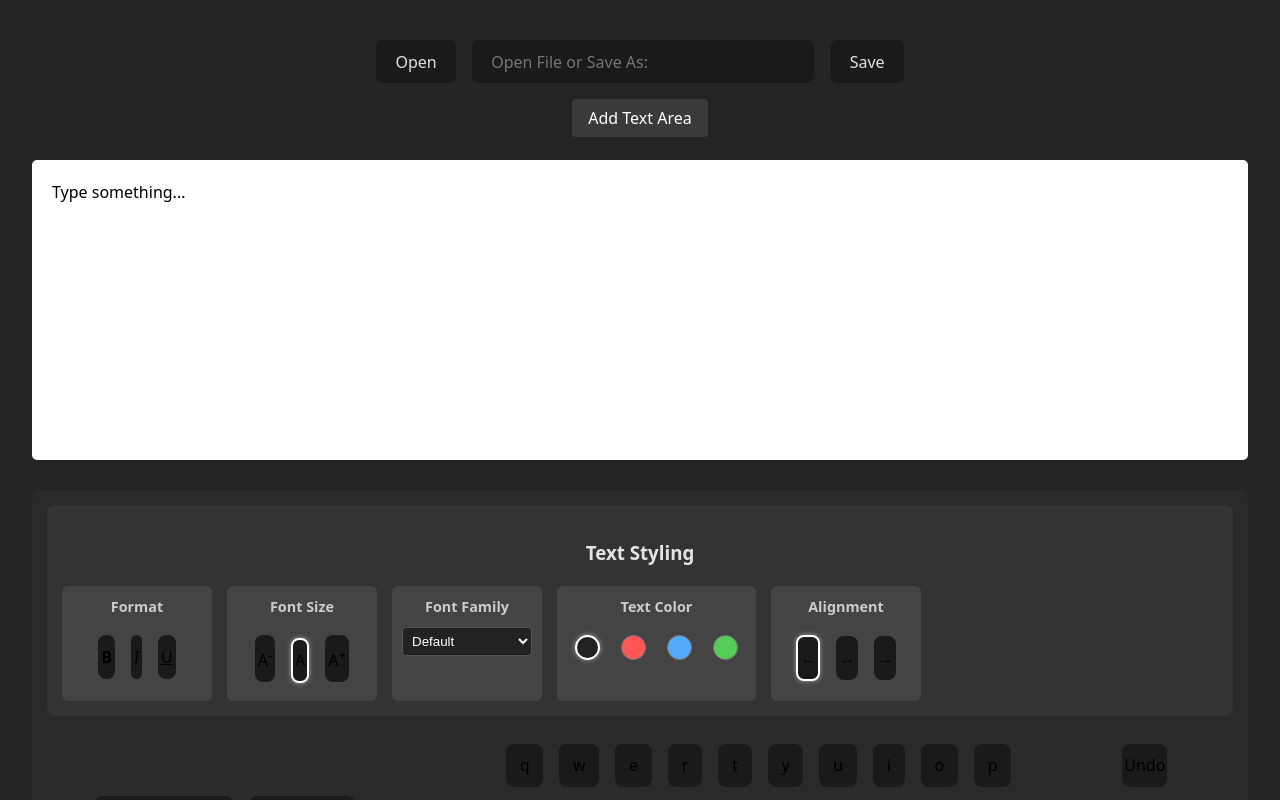
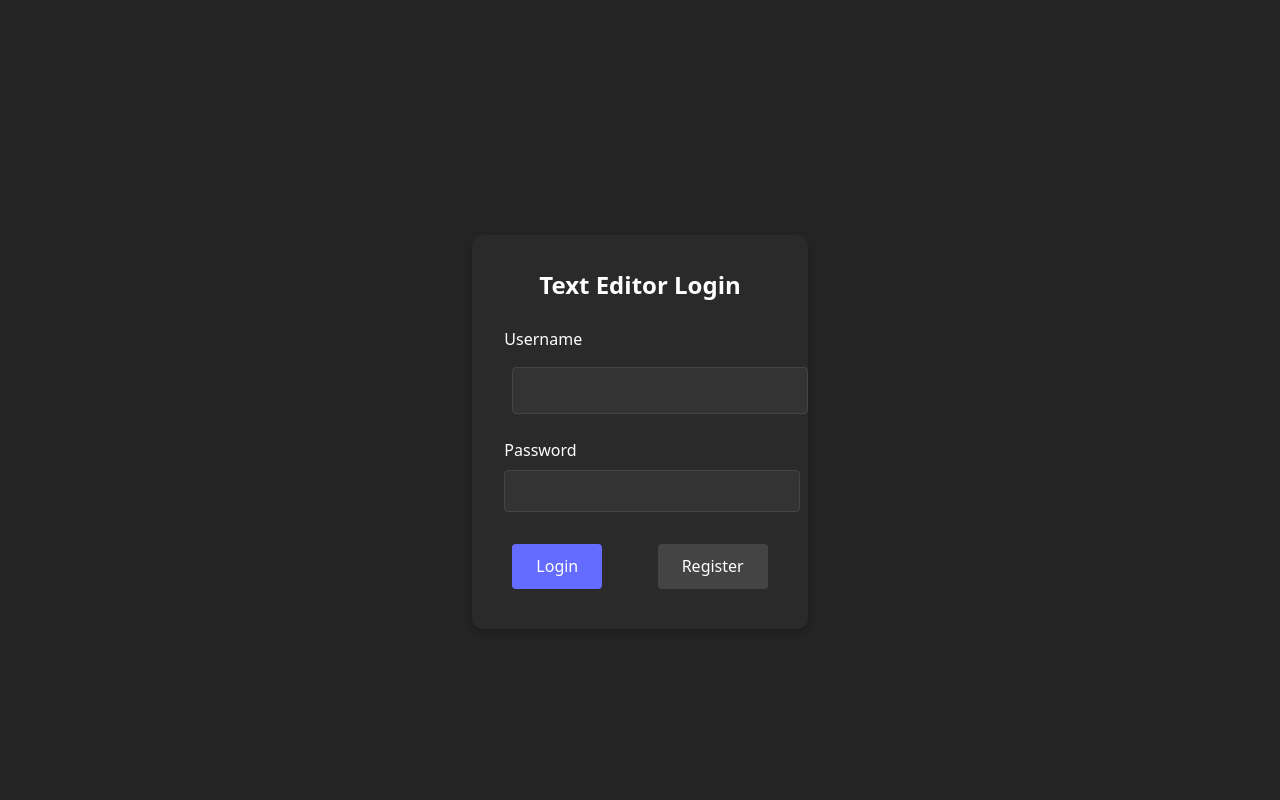
Before and after one commit to DvirFar/TextEditorReact, a React (Vite) app: page / in a window 1280 px wide. Shown: the top 800 px of the page. Built offline with nearby package versions, Linux system fonts and the light colour scheme.

Commit message:
added login page with basic auth

```diff
--- /dev/null
+++ b/src/components/auth/AuthProvider.jsx
@@ -0,0 +1,47 @@
+import { useState, useEffect } from 'react';
+import Login from './Login';
+import App from '../main/App';
+
+function AuthProvider() {
+  const [isAuthenticated, setIsAuthenticated] = useState(false);
+  const [username, setUsername] = useState('');
+  const [loading, setLoading] = useState(true);
+
+  useEffect(() => {
+    // Check if user is already logged in
+    const loggedIn = localStorage.getItem('isLoggedIn') === 'true';
+    const savedUsername = localStorage.getItem('currentUser');
+
+    if (loggedIn && savedUsername) {
+      setIsAuthenticated(true);
+      setUsername(savedUsername);
+    }
+
+    setLoading(false);
+  }, []);
+
+  const handleLogin = (username) => {
+    setIsAuthenticated(true);
+    setUsername(username);
+  };
+
+  const handleLogout = () => {
+    localStorage.removeItem('isLoggedIn');
+    localStorage.removeItem('currentUser');
+    setIsAuthenticated(false);
+    setUsername('');
+  };
+
+  if (loading) {
+    return <div>Loading...</div>;
+  }
+
+  if (!isAuthenticated) {
+    return <Login onLogin={handleLogin} />;
+  }
+
+  // Render App with props
+  return <App username={username} onLogout={handleLogout} />;
+}
+
+export default AuthProvider;
--- /dev/null
+++ b/src/components/auth/Login.jsx
@@ -0,0 +1,96 @@
+import { useState, useEffect } from 'react';
+import styles from './Login.module.css';
+
+function Login({ onLogin }) {
+  const [username, setUsername] = useState('');
+  const [password, setPassword] = useState('');
+  const [error, setError] = useState('');
+
+  const handleSubmit = (e) => {
+    e.preventDefault();
+
+    // Simple validation
+    if (!username.trim() || !password.trim()) {
+      setError('Username and password are required');
+      return;
+    }
+
+    // Check if user exists in localStorage
+    const users = JSON.parse(localStorage.getItem('users') || '[]');
+    const user = users.find(u => u.username === username && u.password === password);
+
+    if (user) {
+      // Save login status
+      localStorage.setItem('isLoggedIn', 'true');
+      localStorage.setItem('currentUser', username);
+      onLogin(username);
+    } else {
+      // Check if this is the first login (no users yet)
+      if (users.length === 0) {
+        setError('Invalid username or password');
+      } else {
+        setError('Invalid username or password');
+      }
+    }
+  };
+
+  const handleRegister = () => {
+    if (!username.trim() || !password.trim()) {
+      setError('Username and password are required');
+      return;
+    }
+
+    const users = JSON.parse(localStorage.getItem('users') || '[]');
+
+    if (users.some(u => u.username === username)) {
+      setError('Username already exists');
+      return;
+    }
+
+    const newUsers = [...users, { username, password }];
+    localStorage.setItem('users', JSON.stringify(newUsers));
+    setError('');
+    alert('Registration successful! You can now log in.');
+  };
+
+  return (
+    <div className={styles.loginContainer}>
+      <div className={styles.loginBox}>
+        <h2>Text Editor Login</h2>
+        <form onSubmit={handleSubmit}>
+          <div className={styles.inputGroup}>
+            <label htmlFor="username">Username</label>
+            <input
+              type="text"
+              id="username"
+              value={username}
+              onChange={(e) => setUsername(e.target.value)}
+            />
+          </div>
+          <div className={styles.inputGroup}>
+            <label htmlFor="password">Password</label>
+            <input
+              type="password"
+              id="password"
+              value={password}
+              onChange={(e) => setPassword(e.target.value)}
+            />
+          </div>
+          {error && <div className={styles.error}>{error}</div>}
+          <div className={styles.buttonGroup}>
+            <button type="submit" className={styles.loginButton}>Login</button>
+            <button
+              type="button"
+              className={styles.registerButton}
+              onClick={handleRegister}
+            >
+              Register
+            </button>
+          </div>
+        </form>
+      </div>
+    </div>
+  );
+}
+
+export default Login;
--- /dev/null
+++ b/src/components/auth/Login.module.css
@@ -0,0 +1,85 @@
+.loginContainer {
+    display: flex;
+    justify-content: center;
+    align-items: center;
+    height: 100vh;
+    width: 100%;
+    background-color: #242424;
+  }
+
+  .loginBox {
+    background-color: #2a2a2a;
+    border-radius: 10px;
+    padding: 2rem;
+    width: 100%;
+    max-width: 400px;
+    box-shadow: 0 4px 8px rgba(0, 0, 0, 0.2);
+  }
+
+  .loginBox h2 {
+    margin-top: 0;
+    color: white;
+    text-align: center;
+    margin-bottom: 1.5rem;
+  }
+
+  .inputGroup {
+    margin-bottom: 1rem;
+  }
+
+  .inputGroup label {
+    display: block;
+    margin-bottom: 0.5rem;
+    color: white;
+    text-align: left;
+  }
+
+  .inputGroup input {
+    width: 100%;
+    padding: 0.7rem;
+    border-radius: 4px;
+    border: 1px solid #444;
+    background-color: #333;
+    color: white;
+    font-size: 1rem;
+  }
+
+  .buttonGroup {
+    display: flex;
+    justify-content: space-between;
+    margin-top: 1.5rem;
+  }
+
+  .loginButton, .registerButton {
+    padding: 0.7rem 1.5rem;
+    border: none;
+    border-radius: 4px;
+    font-size: 1rem;
+    cursor: pointer;
+    transition: background-color 0.3s;
+  }
+
+  .loginButton {
+    background-color: #646cff;
+    color: white;
+  }
+
+  .loginButton:hover {
+    background-color: #7b82ff;
+  }
+
+  .registerButton {
+    background-color: #444;
+    color: white;
+  }
+
+  .registerButton:hover {
+    background-color: #555;
+  }
+
+  .error {
+    color: #ff5555;
+    text-align: left;
+    margin-top: 0.5rem;
+    font-size: 0.9rem;
+  }
--- /dev/null
+++ b/src/components/auth/LogoutButton.jsx
@@ -0,0 +1,12 @@
+import styles from './LogoutButton.module.css';
+
+function LogoutButton({ username, onLogout }) {
+  return (
+    <div className={styles.logoutContainer}>
+      <span className={styles.username}>Logged in as: {username}</span>
+      <button onClick={onLogout} className={styles.logoutButton}>Logout</button>
+    </div>
+  );
+}
+
+export default LogoutButton;
--- /dev/null
+++ b/src/components/auth/LogoutButton.module.css
@@ -0,0 +1,29 @@
+.logoutContainer {
+    display: flex;
+    align-items: center;
+    justify-content: flex-end;
+    padding: 10px;
+    background-color: #2a2a2a;
+    border-radius: 8px;
+    margin-bottom: 10px;
+  }
+
+  .username {
+    margin-right: 15px;
+    color: #ccc;
+    font-size: 0.9rem;
+  }
+
+  .logoutButton {
+    background-color: #444;
+    color: white;
+    border: none;
+    border-radius: 4px;
+    padding: 5px 10px;
+    cursor: pointer;
+    transition: background-color 0.3s;
+  }
+
+  .logoutButton:hover {
+    background-color: #555;
+  }
--- a/src/components/main/App.jsx
+++ b/src/components/main/App.jsx
@@ -3,12 +3,13 @@ import SaveArea from './SaveArea'
 import TextArea from './TextArea'
 import EditArea from './EditArea'
 import MultiTextAreaManager from './MultiTextAreaManager'
+import LogoutButton from '../auth/LogoutButton'
 import { syncSingleAndMultiState, handleToggleFormat, handleKeyPress, handleUpdateText,
         handleUndo, handleAddTextArea, handleRemoveTextArea, handleSwitchTextArea } from '../../utils/mainFuncs'
 import { saveFileAs, openFile } from '../../utils/save'
 import '../../styles/App.css'
 
-function App() {
+function App({ username, onLogout }) {
   // Initial single text area state (preserving existing functionality)
   const [text, setText] = useState('')
   const [_, setHistory] = useState([])
@@ -120,6 +121,8 @@ function App() {
 
   return (
     <div className="app-container">
+      <LogoutButton username={username} onLogout={onLogout} />
+
       <SaveArea
         onSave={(fileName) => handleSave(fileName)}
         onOpen={(fileName) => handleOpen(fileName)}
--- a/src/main.jsx
+++ b/src/main.jsx
@@ -1,10 +1,10 @@
 import { StrictMode } from 'react'
 import { createRoot } from 'react-dom/client'
 import './styles/index.css'
-import App from './components/main/App'
+import AuthProvider from './components/auth/AuthProvider'
 
 createRoot(document.getElementById('root')).render(
   <StrictMode>
-    <App />
+    <AuthProvider />
   </StrictMode>,
 )
```
